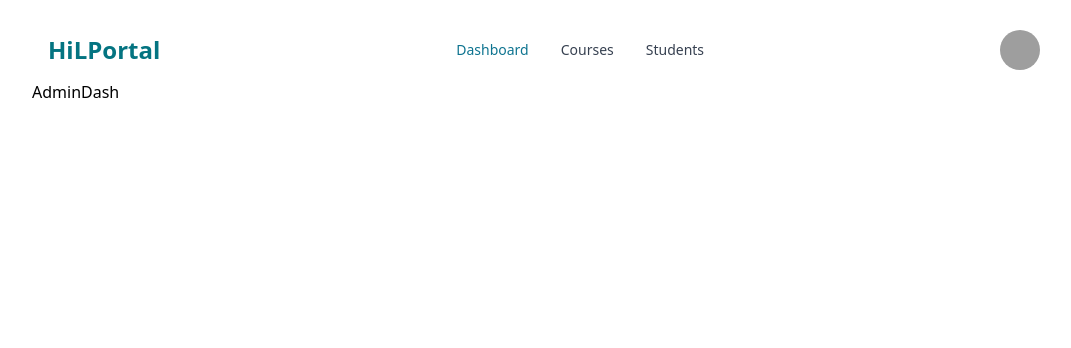
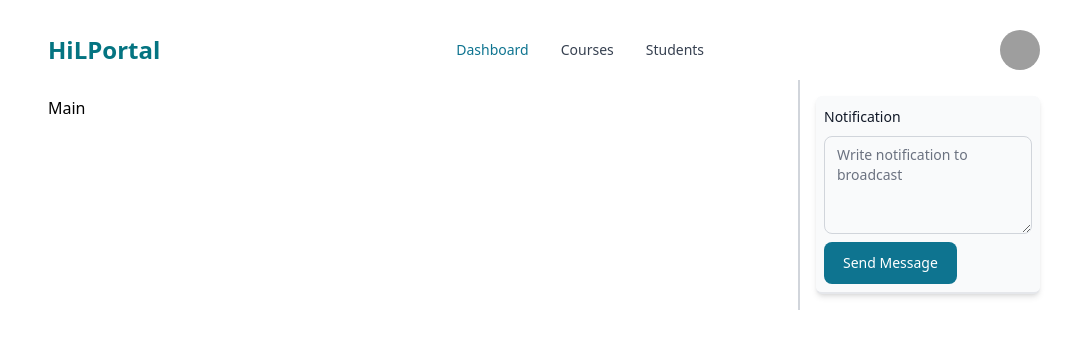
Before and after one commit to Kaleab41/Helpp, a React (Vite) app in the folder client/: page /admin in a window 1280 px wide. Shown: the top 348 px of the page, without its empty margins (96-1167 px from the left). Built offline with nearby package versions, Linux system fonts and the light colour scheme; grey boxes are pictures that could not be loaded.

Commit message:
Add admin dash and notifocation

```diff
--- /dev/null
+++ b/client/src/components/adminComonents/Notification.tsx
@@ -0,0 +1,18 @@
+import { useState } from "react"
+import { Textarea } from "../../components/form/index"
+import { Button } from "flowbite-react"
+export default function Notification() {
+  const [notification, SetNotification] = useState("")
+  const HandleSendNotification = async () => {}
+  return (
+    <div className="space-y-2  p-2 w-full rounded-md border-b-2 shadow-md bg-gray-50">
+      <Textarea
+        name="Notification"
+        value={notification}
+        SetValue={SetNotification}
+        placeholder="Write notification to broadcast"
+      />
+      <Button onClick={HandleSendNotification}>Send Message</Button>
+    </div>
+  )
+}
--- a/client/src/pages/admin/AdminDash.tsx
+++ b/client/src/pages/admin/AdminDash.tsx
@@ -1,3 +1,11 @@
+import Notification from "../../components/adminComonents/Notification"
 export default function AdminDash() {
-  return <div>AdminDash</div>
+  return (
+    <div className="flex w-full ">
+      <div className=" border-r-2 border-gray-300 w-3/4 p-4">Main</div>
+      <div className=" w-1/4 p-4">
+        <Notification />
+      </div>
+    </div>
+  )
 }
```
